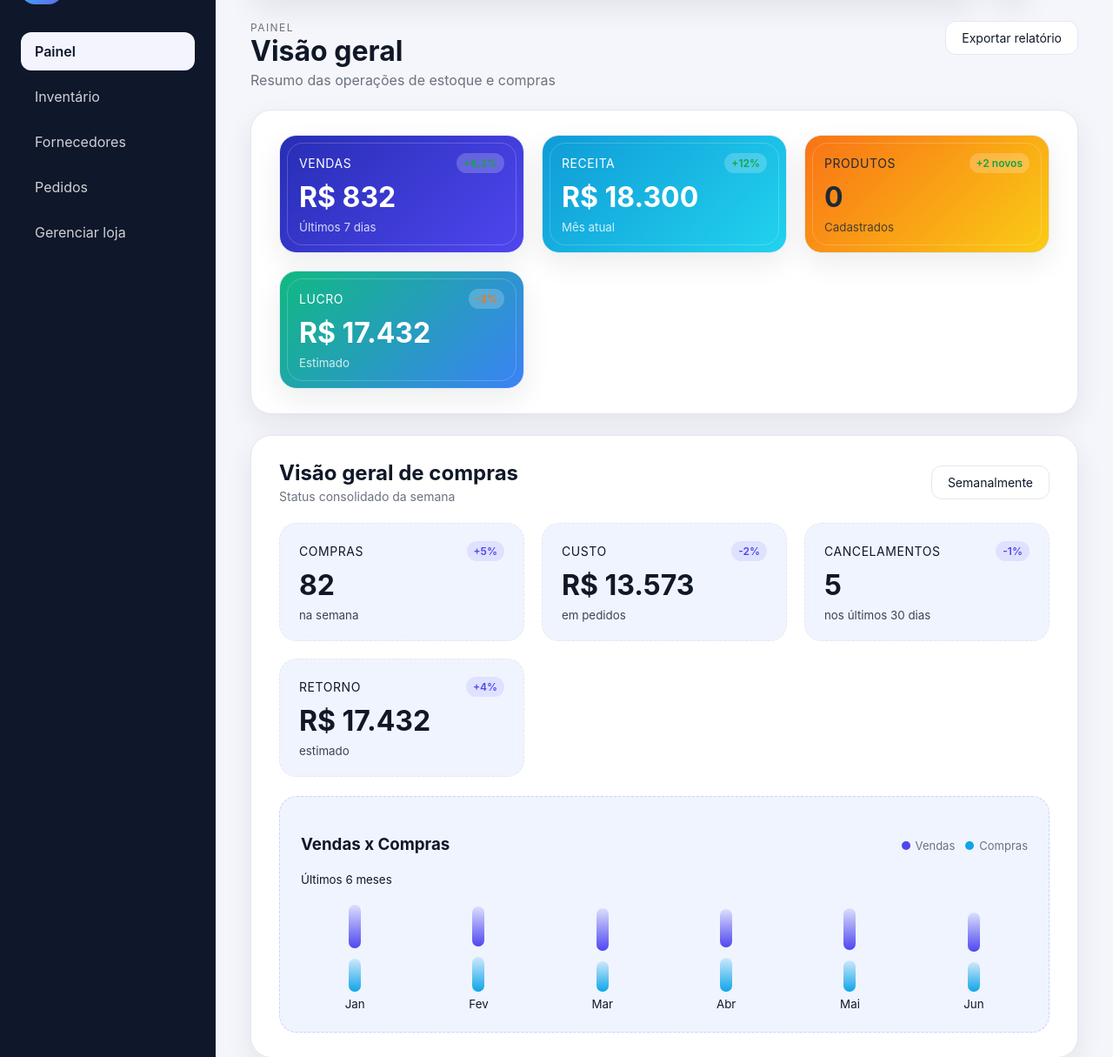
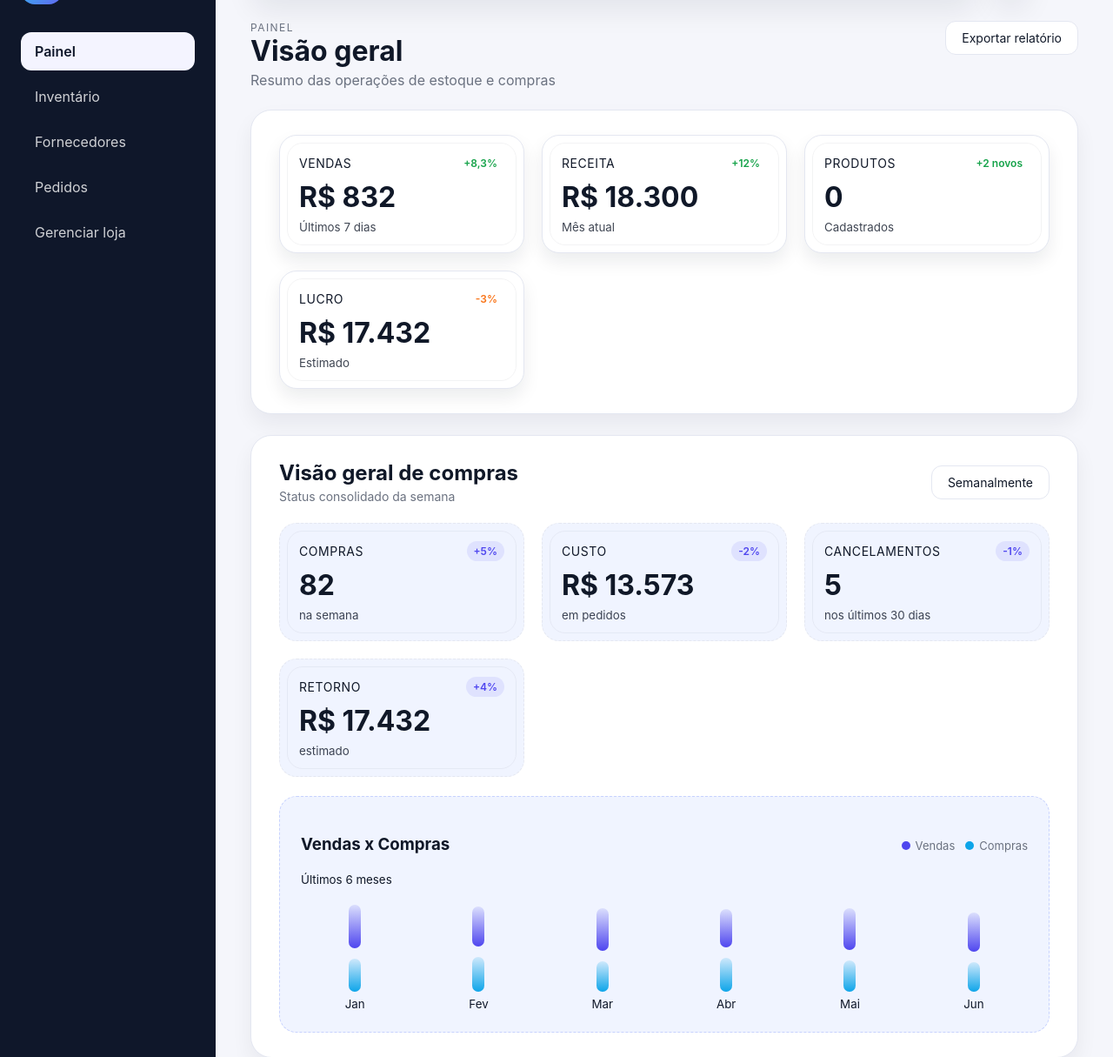
Before and after one commit to kaykygameiro/PJS, a Django app: page / in a window 1280 px wide. Shown: the part 75-1290 px from the top of the page at 87% size. Run offline with Django 5.2, Linux system fonts and the light colour scheme; the visitor is signed in with stand-in values (Sample User, id 1); data that the repository does not hold is empty.

Commit message:
Padronização de cores

```diff
--- a/core/static/css/styles.css
+++ b/core/static/css/styles.css
@@ -13,6 +13,8 @@
   --warning: #f79009;
   --danger: #f97066;
   --info: #0ea5e9;
+  --accent-start: #4f46ef;
+  --accent-end: #5eead4;
 }
 
 * {
@@ -172,7 +174,7 @@ body {
   text-transform: uppercase;
   letter-spacing: 0.12em;
   font-size: 12px;
-  color: var(--muted);
+  color: var(--sidebar-accent);
   margin: 0 0 6px;
 }
 
@@ -194,7 +196,7 @@ body {
   display: flex;
   flex-direction: column;
   gap: 22px;
-  box-shadow: var(--shadow);
+  box-shadow: 0 12px 24px rgba(15, 23, 42, 0.06);
 }
 
 .panel__header {
@@ -252,9 +254,10 @@ body {
   border-radius: 20px;
   padding: 20px 22px;
   border: 1px solid var(--border);
-  box-shadow: var(--shadow);
+  box-shadow: 0 10px 20px rgba(15, 23, 42, 0.08);
   position: relative;
   overflow: hidden;
+  color: var(--text);
 }
 
 .stat-card::after {
@@ -262,28 +265,8 @@ body {
   position: absolute;
   inset: 8px;
   border-radius: 18px;
-  border: 1px solid rgba(255, 255, 255, 0.2);
+  border: 1px solid rgba(15, 23, 42, 0.05);
   pointer-events: none;
-}
-
-.stat-card:nth-child(1) {
-  background: linear-gradient(135deg, #272eb5, #4f46ef);
-  color: var(--surface);
-}
-
-.stat-card:nth-child(2) {
-  background: linear-gradient(135deg, #0f9bd7, #22d3ee);
-  color: var(--surface);
-}
-
-.stat-card:nth-child(3) {
-  background: linear-gradient(135deg, #f97316, #facc15);
-  color: #1f2937;
-}
-
-.stat-card:nth-child(4) {
-  background: linear-gradient(135deg, #10b981, #3b82f6);
-  color: var(--surface);
 }
 
 .stat-card p,
```
